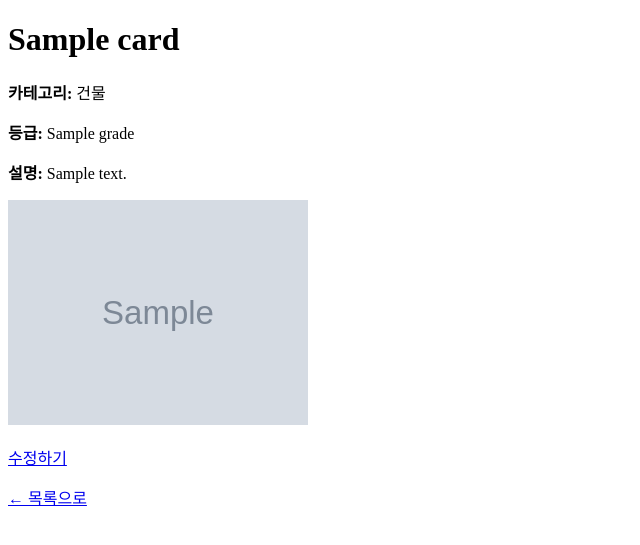
After one commit to rudwo524/2025-1-PhotoCard-Trading-System, a Django app: page /cards/1/ in a window 1280 px wide. The commit adds this page. Shown: the top 545 px of the page, without its empty margins (0-640 px from the left). Run offline with Django 5.2, Linux system fonts and the light colour scheme; data comes from the database, SQL or seed files in the repository; both versions use the stored data as it was before the commit; tables that the repository leaves empty hold one stand-in row (values such as "Sample post"); grey boxes marked "Sample" are stand-in pictures.

Commit message:
Category, Grade

```diff
--- a/photocard_tradingsystem/cards/forms.py
+++ b/photocard_tradingsystem/cards/forms.py
@@ -14,7 +14,7 @@ class CategoryForm(forms.ModelForm):
 class GradeForm(forms.ModelForm):
     class Meta:
         model = Grade
-        fields = ['name', 'probability']
+        fields = ['name'] #, 'probability']
 
 
 # created_at, delete_at, update_at
--- a/photocard_tradingsystem/cards/models.py
+++ b/photocard_tradingsystem/cards/models.py
@@ -42,7 +42,7 @@ User = get_user_model()
 # 등급 (레어도)
 class Grade(models.Model):
     name = models.CharField(max_length=50)
-    probability = models.FloatField()
+    #probability = models.FloatField()
 
     def __str__(self):
         return self.name
--- /dev/null
+++ b/photocard_tradingsystem/cards/templates/cards/card_detail.html
@@ -0,0 +1,18 @@
+<!DOCTYPE html>
+<html lang="ko">
+<head>
+  <meta charset="UTF-8">
+  <title>{{ card.name }} 상세 정보보</title>
+</head>
+<body>
+  <h1>{{ card.name }}</h1>
+  <p><strong>카테고리:</strong> {{ card.category.name }}</p>
+  <p><strong>등급:</strong> {{ card.grade.name }}</p>
+  <p><strong>설명:</strong> {{ card.description }}</p>
+  {% if card.image_url %}
+    <img src="{{ card.image_url.url }}" alt="{{ card.name }}" style="max-width:300px;">
+  {% endif %}
+  <p><a href="{% url 'update_card' card.pk %}">수정하기</a></p>
+  <p><a href="{% url 'card_list' %}">← 목록으로</a></p>
+</body>
+</html>
--- /dev/null
+++ b/photocard_tradingsystem/cards/templates/cards/card_form.html
@@ -0,0 +1,6 @@
+<h2>{% if card %}카드 수정{% else %}카드 등록{% endif %}</h2>
+<form method="post" enctype="multipart/form-data">
+    {% csrf_token %}
+    {{ form.as_p }}
+    <button type="submit">저장</button>
+</form>
--- a/photocard_tradingsystem/cards/urls.py
+++ b/photocard_tradingsystem/cards/urls.py
@@ -5,8 +5,15 @@ from . import views
 urlpatterns = [
     path('', views.card_list, name = 'card_list'),
     path('add/', views.add_card, name='add_card'), # 예: path('', views.card_list, name='card_list') 도 함께 작성 예정
+    path('<int:pk>/', views.card_detail, name='card_detail'),            # 상세 보기
+    path('<int:pk>/edit/', views.update_card, name='update_card'),      # 수정
     path('add_category/', views.add_category, name='add_category'),
     path('categories/', views.category_list, name='categories'),
     path('categories/<int:pk>/edit/', views.category_update, name='category_update'),
     path('categories/<int:pk>/delete/', views.category_delete, name='category_delete'),
+    path('grades/', views.grade_list, name='grades'),
+    path('grades/add/', views.add_grade, name='add_grade'),
+    path('grades/<int:pk>/edit/', views.update_grade, name='update_grade'),
+    path('grades/<int:pk>/delete/', views.delete_grade, name='delete_grade'),
+
 ]
--- a/photocard_tradingsystem/cards/views.py
+++ b/photocard_tradingsystem/cards/views.py
@@ -29,12 +29,29 @@ def add_card(request):
     form = CardForm()
     return render(request, 'cards/add_cards.html', {'form': form}) # 카드 리스트 페이지로 리디렉션 else: form = CardForm() return render(request, 'cards/add_card.html', {'form': form})
 
+# 카드 상세 페이지
+def card_detail(request, pk):
+    card = get_object_or_404(Card, pk=pk)
+    return render(request, 'cards/card_detail.html', {'card': card})
+
+# 카드 수정
+def update_card(request, pk):
+    card = get_object_or_404(Card, pk=pk)
+    if request.method == 'POST':
+        form = CardForm(request.POST, request.FILES, instance=card)
+        if form.is_valid():
+            form.save()
+            return redirect('card_detail', pk=card.pk)
+    else:
+        form = CardForm(instance=card)
+    return render(request, 'cards/card_form.html', {'form': form, 'card': card})
+
 def add_category(request):
     if request.method == 'POST':
         form = CategoryForm(request.POST)
         if form.is_valid():
             form.save()
-            return redirect('category_list')  # 등록 후 목록 페이지로 리디렉션
+            return redirect('categories')  # 등록 후 목록 페이지로 리디렉션
     else:
         form = CategoryForm()
     return render(request, 'cards/add_categories.html', {'form': form})
@@ -49,14 +66,46 @@ def category_update(request, pk):
         form = CategoryForm(request.POST, instance=category)
         if form.is_valid():
             form.save()
-            return redirect('category_list')
+            return redirect('categories')
     else:
         form = CategoryForm(instance=category)
-    return render(request, 'categories/category_form.html', {'form': form})
+    return render(request, 'cards/category_update.html', {'form': form})
 
 def category_delete(request, pk):
     category = get_object_or_404(Category, pk=pk)
     if request.method == 'POST':
         category.delete()
-        return redirect('category_list')
-    return render(request, 'categories/category_confirm_delete.html', {'category': category})
+        return redirect('categories')
+    return render(request, 'cards/category_confirm_delete.html', {'category': category})
+
+def grade_list(request):
+    grades = Grade.objects.all()
+    return render(request, 'cards/grade_list.html', {'grades': grades})
+
+def add_grade(request):
+    if request.method == 'POST':
+        form = GradeForm(request.POST)
+        if form.is_valid():
+            form.save()
+            return redirect('grades')
+    else:
+        form = GradeForm()
+    return render(request, 'cards/grade_form.html', {'form': form})
+
+def update_grade(request, pk):
+    grade = get_object_or_404(Grade, pk=pk)
+    if request.method == 'POST':
+        form = GradeForm(request.POST, instance=grade)
+        if form.is_valid():
+            form.save()
+            return redirect('grades')
+    else:
+        form = GradeForm(instance=grade)
+    return render(request, 'cards/grade_form.html', {'form': form})
+
+def delete_grade(request, pk):
+    grade = get_object_or_404(Grade, pk=pk)
+    if request.method == 'POST':
+        grade.delete()
+        return redirect('grades')
+    return render(request, 'cards/confirm_delete_grade.html', {'grade': grade})
```
Also changed, not shown: photocard_tradingsystem/cards/templates/cards/card_list.html (+21 -4 lines), photocard_tradingsystem/cards/templates/cards/category_list.html (+16 -1 lines), photocard_tradingsystem/cards/templates/cards/confirm_delete_grade.html (added, +7 -0 lines), photocard_tradingsystem/cards/templates/cards/grade_form.html (added, +9 -0 lines), photocard_tradingsystem/cards/templates/cards/grade_list.html (added, +11 -0 lines), photocard_tradingsystem/cards/migrations/0006_remove_grade_probability.py (added), photocard_tradingsystem/db.sqlite3.
